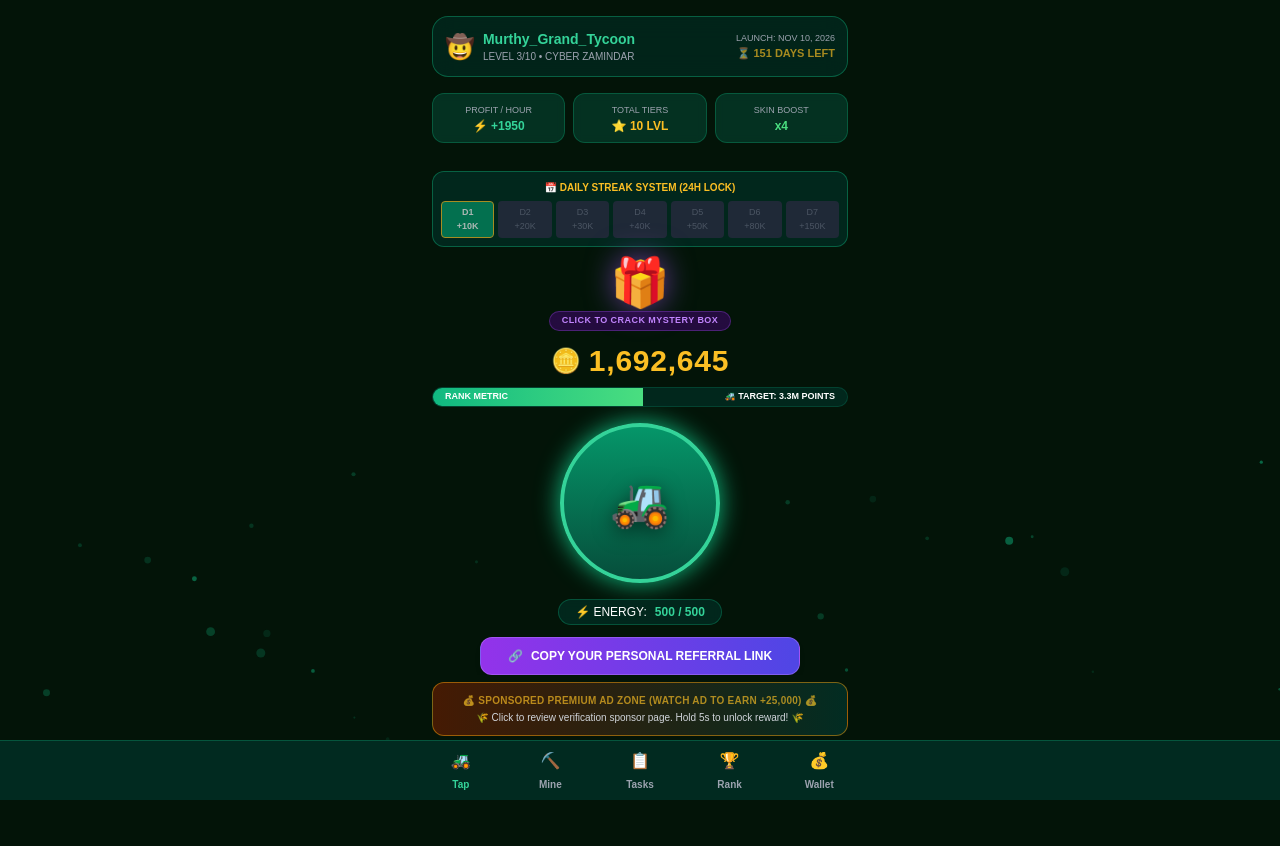
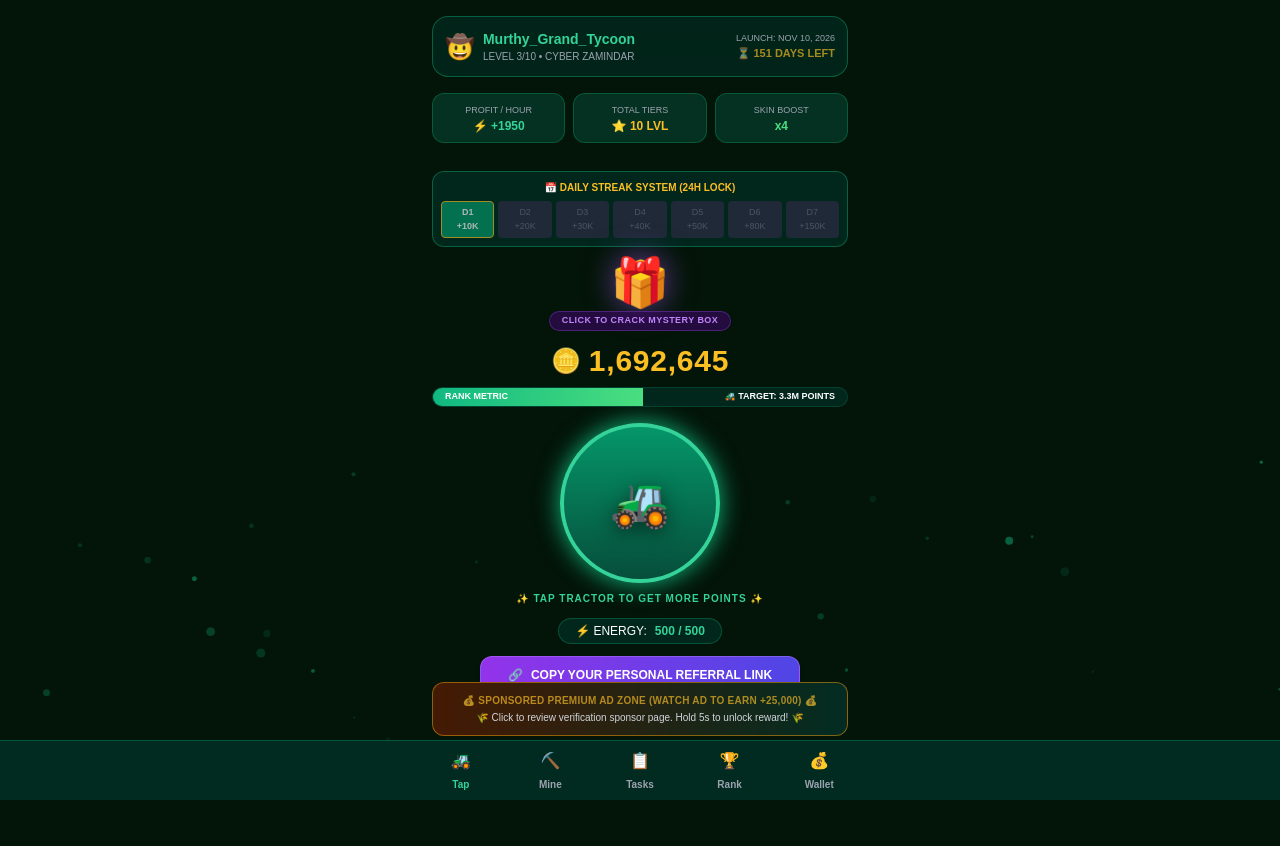
Before and after one commit to murthyAI/Village-Mining-AI, a Flask app: page / in a window 1280 px wide. Shown: the top 846 px of the page. Before the commit the page ends 800 px from the top, so only its background shows below. Run offline with Flask 3, Linux system fonts and the light colour scheme; data comes from the database, SQL or seed files in the repository; some libraries are stand-ins or nearby versions.

Commit message:
Update index.html

```diff
--- a/templates/index.html
+++ b/templates/index.html
@@ -103,6 +103,8 @@
                         <span class="text-5xl filter drop-shadow-[0_4px_10px_rgba(0,0,0,0.5)]">🚜</span>
                     </button>
                 </div>
+
+                <p class="text-[10px] font-bold text-emerald-400 tracking-widest mt-1">✨ TAP TRACTOR TO GET MORE POINTS ✨</p>
 
                 <div class="mt-3 flex flex-col items-center gap-2 w-full">
                     <div class="inline-flex items-center gap-2 bg-emerald-950/80 border border-emerald-500/30 px-4 py-1 rounded-full text-xs backdrop-blur-sm">
@@ -399,6 +401,7 @@
             updateUI(); alert("🎁 Mystery Box Added +100,000 Coins!");
         }
 
+        // Market Upgrades
         function buyUpgrade(cost, profitIncrease) {
             if (balance >= cost) {
                 balance -= cost; profitPerHour += profitIncrease;
@@ -406,6 +409,7 @@
             } else { alert("Insufficient coins!"); }
         }
 
+        // Tasks Verification
         function startRealTask(btnId, targetUrl, reward) {
             let btn = document.getElementById(btnId);
             if (btn.disabled) return;
@@ -420,6 +424,7 @@
             }, 5000);
         }
 
+        // Ads System Core
         function watchRealAd() {
             if (adCooldownActive) { alert("Sponsor busy! Wait 15 mins."); return; }
             window.open('https://google.com', '_blank');
```
